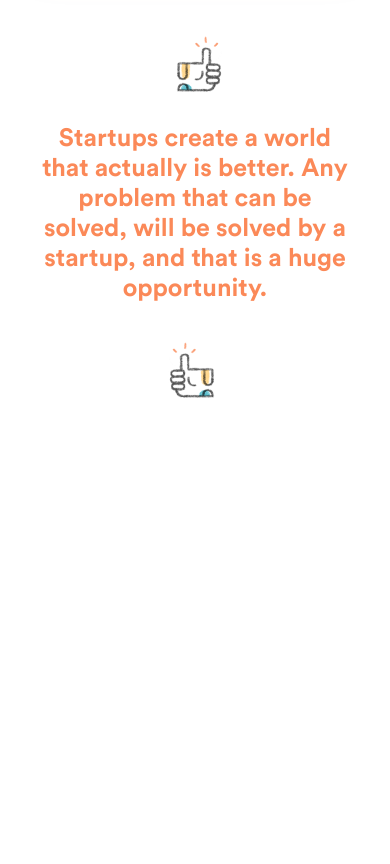
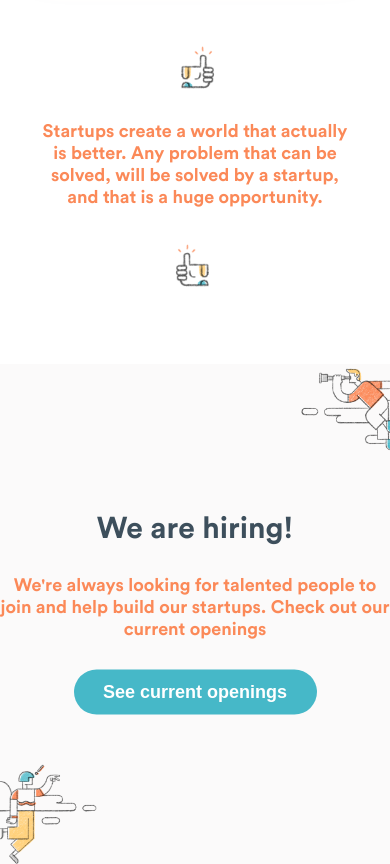
Before and after one commit to qatta93/startupz, a React (Create React App) app: page / in a window 390 px wide. Shown: the part 4900-5764 px from the top of the page. Before the commit the page ends 5364 px from the top, so only its background shows below. Built offline with nearby package versions, Linux system fonts and the light colour scheme.

Commit message:
add hiring section - rwd

```diff
--- /dev/null
+++ b/src/components/Home/HomeHiring/index.js
@@ -0,0 +1,26 @@
+import React from 'react';
+import { Link } from 'react-router-dom';
+import Button from '../../Button/index'
+import './style.css';
+
+const HomeHiring = () => (
+  <section className="home__hiring global-padding">
+    <div className='home__hiring--text'>
+      <h2>We are hiring!</h2>
+      <h3>We're always looking for talented people to join and help build our startups. Check out our current openings</h3>
+      <Link to="/">
+        <Button
+          variant={'primary'}
+          size={'lg'}
+          name={'See current openings'}
+          >
+          See current openings
+        </Button>
+      </Link>
+    </div>
+    <img className='home__hiring--img-left' src="/images/hiring-bg-left.png" alt="hiring"/>
+    <img className='home__hiring--img-right' src="/images/hiring-bg-right.png" alt="hiring"/>
+  </section>
+);
+
+export default HomeHiring;
--- /dev/null
+++ b/src/components/Home/HomeHiring/style.css
@@ -0,0 +1,81 @@
+.home__hiring {
+  position: relative;
+  height: 550px;
+  background-color: var(--light-grey);
+  text-align: center;
+}
+
+.home__hiring--text {
+  position: absolute;
+  width: 100%;
+  top: 50%;
+  left: 50%;
+  transform: translate(-50%, -50%);
+  max-width: 480px;
+  z-index: 1;
+}
+
+.home__hiring--text h3 {
+  font-weight: medium;
+  padding: 30px 0;
+}
+
+.home__hiring--img-left {
+  position: absolute;
+  left: 0;
+  top: 50%;
+  transform: translate(0, -50%);
+}
+
+.home__hiring--img-right {
+  position: absolute;
+  right: 0;
+  top: 50%;
+  transform: translate(0, -50%);
+}
+
+@media screen and (min-width: 2050px) {
+  .home__hiring--img-right {
+    right: 20vw;
+   }
+  .home__hiring--img-left {
+    left: 20vw;
+   }
+}
+
+@media screen and (max-width: 1100px) {
+  .home__hiring img {
+    height: 200px;
+  }
+}
+
+@media screen and (max-width: 900px) {
+  .home__hiring img {
+    height: 150px;
+  }
+  .home__hiring--img-left {
+    top: 85%;
+    transform: translate(0, -50%);
+  }
+
+  .home__hiring--img-right {
+    top: 15%;
+    transform: translate(0, -50%);
+  }
+}
+
+@media screen and (max-width: 500px) {
+  .home__hiring {
+    height: 500px;
+  }
+  .home__hiring img {
+    height: 100px;
+  }
+  .home__hiring--img-left {
+    top: 90%;
+  }
+
+  .home__hiring--img-right {
+    top: 10%;
+  }
+}
--- a/src/components/Home/index.js
+++ b/src/components/Home/index.js
@@ -4,6 +4,7 @@ import HomeAbout from './HomeAbout/index.js';
 import HomeAssistant from './HomeAssistant/index.js';
 import HomeValues from './HomeValues/index.js';
 import HomeWorks from './HomeWorks/index.js';
+import HomeHiring from './HomeHiring/index.js';
 import './style.css';
 
 const Home = () => (
@@ -20,6 +21,7 @@ const Home = () => (
         <img src="/images/thumb-right.png" alt="thumb" />
       </div>
     </section>
+    <HomeHiring />
   </main>
 );
 
--- a/src/components/Home/style.css
+++ b/src/components/Home/style.css
@@ -48,3 +48,16 @@
     gap: 30px;
   }
 }
+
+@media screen and (max-width: 768px) {
+  .home__info p {
+    font-size: 18px;
+    line-height: 22px;
+  }
+  .home__info {
+    height: 400px;
+  }
+  .home__info img {
+    height: 50px;
+  }
+}
```
Also changed, not shown: public/images/hiring-bg-left.png (added), public/images/hiring-bg-right.png (added).
